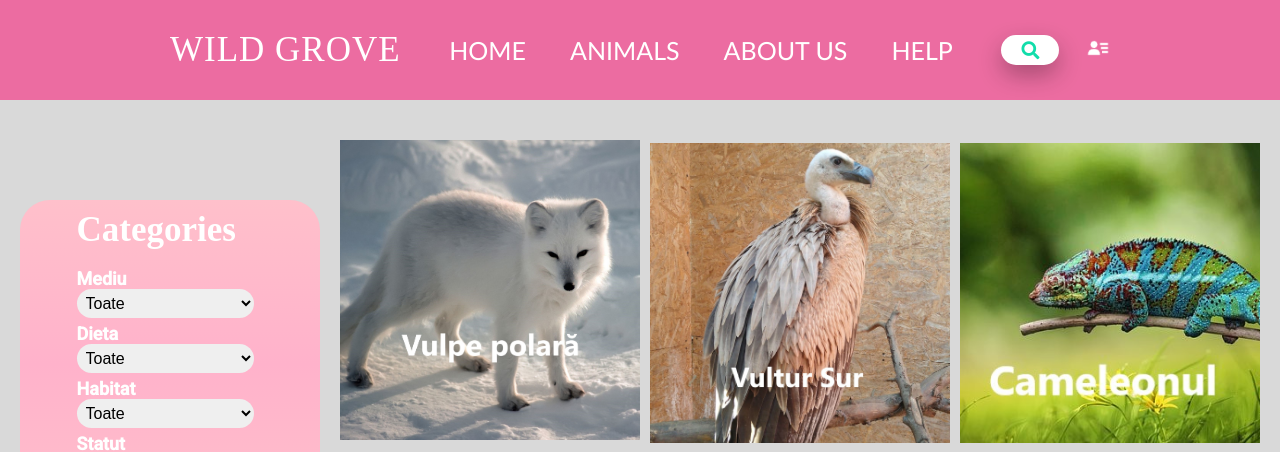
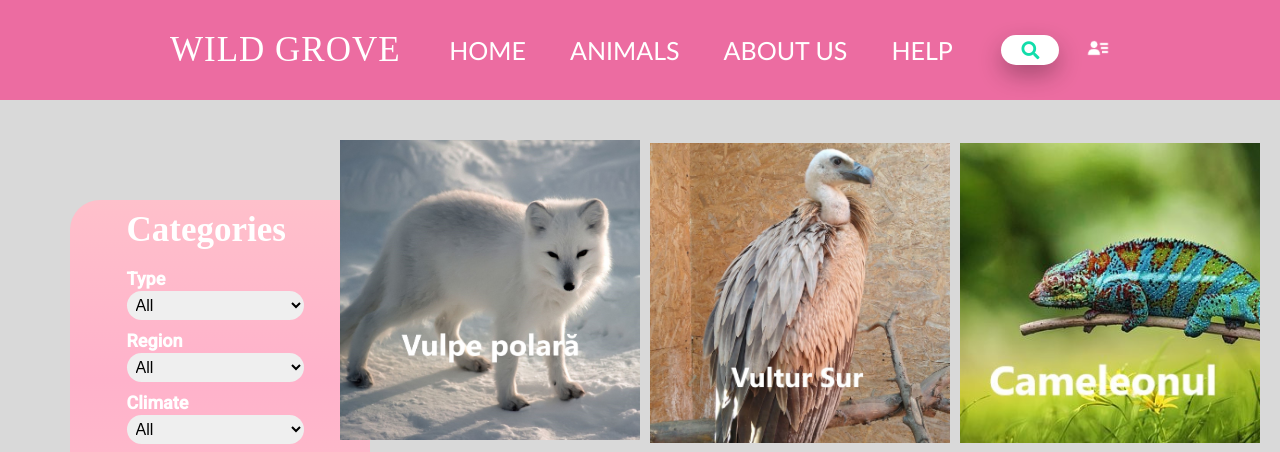
Before and after one commit to CurcudelTeodor/Web_Proiect, a PHP site: page /Animals.html in a window 1280 px wide. Shown: the top 452 px of the page. Run offline with PHP 8.4, Linux system fonts and the light colour scheme.

Commit message:
Changed filters and css

```diff
--- a/Animals.css
+++ b/Animals.css
@@ -40,7 +40,8 @@ header {
     color: aquamarine;
 
 }
-.filter-wrapper {
+
+/* .filter-wrapper {
     position: fixed;
     top: 200px;
     left: 0;
@@ -55,7 +56,7 @@ header {
     padding: 10px;
     flex-direction: row-reverse;
   }
-
+   */
 
 .navbar {
     display: flex;
@@ -208,6 +209,7 @@ p {
         padding-right: 20%;
         transition: .3s;
     }
+
     .main img {
         width: 280px;
         height: 280px;
@@ -268,7 +270,7 @@ p {
 .filter-wrapper {
     position: absolute;
     top: 200px;
-    left: 0;
+    left: 50px;
     width: 300px;
     max-height: calc(100vh - 200px);
     overflow-y: auto;
@@ -281,18 +283,20 @@ p {
     flex-direction: row-reverse;
     margin-right: 10px;
     margin-left: 20px;
-    background-image: linear-gradient(to top,pink,rgb(255,178,203), pink);
+    background-image: linear-gradient(to top, pink, rgb(255, 178, 203), pink);
     border-radius: 30px;
 }
 
-  .options h3{
+.options h3 {
     font-weight: bold;
     color: white;
     font-size: 35px;
 }
+
 .options p {
     font-weight: bold;
     font-size: 18px;
+    margin-bottom: 2px;
 }
 
 .options select {
@@ -304,6 +308,7 @@ p {
     margin-bottom: 5px;
     width: 177px;
     border-radius: 30px;
+    margin-bottom: 10px;
 }
 
 
@@ -313,7 +318,7 @@ p {
 }
 
 
-  .options button {
+/* .options button {
     width: 60px;
     height: 30px;
     padding: 5px;
@@ -323,11 +328,44 @@ p {
     cursor: pointer;
     width: auto;
     border-radius: 30px;
+
+    margin-left: 65px;
+}
+
+.options button:hover {
+    background-color: #4CAF50;
+} */
+
+.options button {
+  width: 100px;
+  height: 30px;
+  padding: 5px;
+  margin-top: 5px;
+  background-color: #73bb77;
+  background-image: linear-gradient(to bottom, #fe7864, #73bb77);
+  color: white;
+  border: none;
+  cursor: pointer;
+  border-radius: 30px;
+  margin-left: 40px;
+  transition: background-color 0.3s ease;
+    font-family: 'Montserrat', sans-serif;
+    font-size: 15px;
+
 }
 
 .options button:hover {
   background-color: #4CAF50;
 }
+
+.options button:focus {
+  outline: none;
+}
+
+.options button:active {
+  transform: scale(0.95);
+}
+
 
 
 .img2 {
@@ -369,6 +407,9 @@ a {
         height: 50px;
       }
     */
+/* .search_button {
+    margin-left: 65px;
+} */
 
 .search_box {
     height: 30px;
@@ -399,8 +440,9 @@ a {
     color: #1daf;
     font-size: 18px;
 }
-    @media (max-width: 1340px){
-        .search_box:hover input{
+
+@media (max-width: 1340px) {
+    .search_box:hover input {
         width: 100px;
     }
 }
--- a/Animals.html
+++ b/Animals.html
@@ -10,6 +10,7 @@
   <link rel="preconnect" href="https://fonts.googleapis.com">
   <link rel="preconnect" href="https://fonts.gstatic.com" crossorigin>
   <link href="https://fonts.googleapis.com/css2?family=Roboto:wght@500&display=swap" rel="stylesheet">
+  <link href="https://fonts.googleapis.com/css2?family=Montserrat:wght@400;500&display=swap" rel="stylesheet">
   <title>Document</title>
   <!--Pentru iconita de search de la search bar-->
   <link rel="stylesheet" href="https://cdnjs.cloudflare.com/ajax/libs/font-awesome/5.15.3/css/all.min.css">
@@ -49,37 +50,53 @@
         <h3>Categories</h3>
         <br>
         <form method="post" action="animals-options.php">
-          <p>Mediu</p>
-          <select name="Mediu">
-            <option value="Option 0">Toate</option>
-            <option value="Option 1">Acvatic</option>
-            <option value="Option 2">Aerian</option>
-            <option value="Option 3">Terestru</option>
+          <p>Type</p>
+          <select name="Type">
+            <option value="Option 0">All</option>
+            <option value="Option 1">Arthropod</option>
+            <option value="Option 2">Amphibian</option>
+            <option value="Option 3">Bird</option>
+            <option value="Option 4">Fish</option>
+            <option value="Option 5">Reptile</option>
+            <option value="Option 6">Mammal</option>
           </select>
-          <p>Dieta</p>
-          <select name="Dieta">
-            <option value="Option 0">Toate</option>
-            <option value="Option 1">Carnivore</option>
-            <option value="Option 2">Erbivore</option>
-            <option value="Option 3">Omnivore</option>
+          <p>Region</p>
+          <select name="habitat">
+            <option value="Option 0">All</option>
+            <option value="Option 1">Africa</option>
+            <option value="Option 2">Asia</option>
+            <option value="Option 3">Antarctica</option>
+            <option value="Option 4">Australia</option>
+            <option value="Option 5">Europe</option>
+            <option value="Option 6">North America</option>
+            <option value="Option 6">South America</option>
+
+
           </select>
-          <p>Habitat</p>
-          <select name="habitat">
-            <option value="Option 0">Toate</option>
-            <option value="Option 1">Padure</option>
-            <option value="Option 2">Desert</option>
-            <option value="Option 3">Polar</option>
+          <p>Climate</p>
+          <select name="Climate">
+            <option value="Option 0">All</option>
+            <option value="Option 1">Desert</option>
+            <option value="Option 2">Rainforest</option>
+            <option value="Option 3">Savannah</option>
+            <option value="Option 4">Taiga</option>
+            <option value="Option 5">Tundra</option>
+            <option value="Option 6">Temperate</option>
           </select>
-          <p>Statut</p>
+
+          <p>Conservation status</p>
           <select name="Statut">
-            <option value="Option 0">Toate</option>
-            <option value="Option 1">Specie protejata</option>
-            <option value="Option 2">Pe cale de disparitie</option>
-            <option value="Option 3">Specie daunatoare</option>
+            <option value="Option 0">All</option>
+            <option value="Option 1">Not evaluated</option>
+            <option value="Option 2">Critically endangered</option>
+            <option value="Option 3">Least Concern</option>
+            <option value="Option 4">Near Threatened</option>
+            <option value="Option 5">Vulnerable</option>
+            <option value="Option 6">Endangered</option>
           </select>
 
           <br>
-          <button type="submit">Search</button>
+          <button type="submit" >Search</button>
         </form>
       </div>
     </div>
```
Lines whose indentation alone changed are shown as unchanged.
